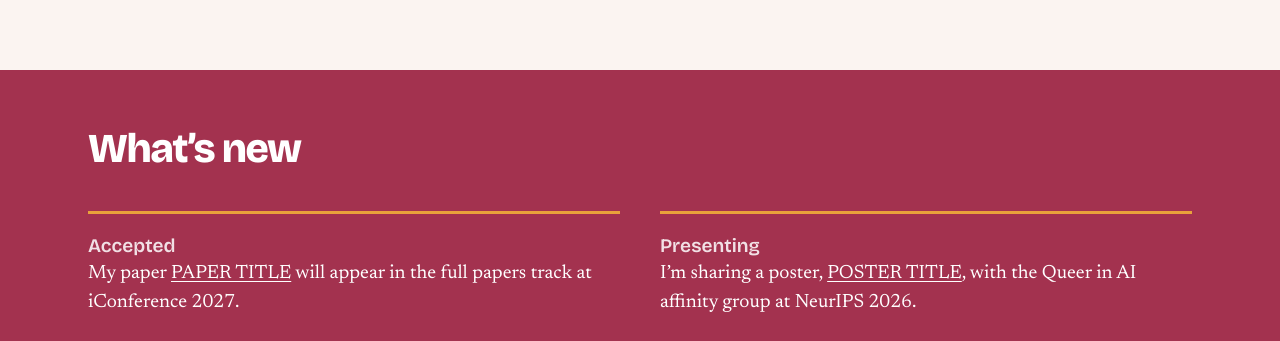
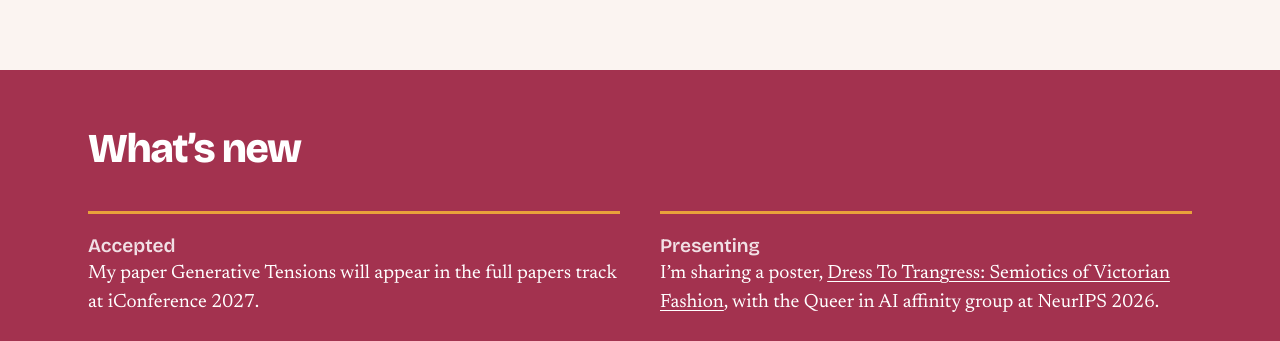
Before and after one commit to rscohen2/rscohen2.github.io, a plain HTML site: page index.html in a window 1280 px wide. Shown: the part 611-952 px from the top of the page. Drawn offline with nearby package versions, Linux system fonts and the light colour scheme.

Commit message:
Update index.html

```diff
--- a/index.html
+++ b/index.html
@@ -256,11 +256,11 @@
         <div class="news-grid">
           <div class="news-item">
             <p class="news-when">Accepted</p>
-            <p>My paper <a href="Cohen_iConference2027.pdf">PAPER TITLE</a> will appear in the full papers track at iConference 2027.</p>
+            <p>My paper <a>Generative Tensions</a> will appear in the full papers track at iConference 2027.</p>
           </div>
           <div class="news-item">
             <p class="news-when">Presenting</p>
-            <p>I’m sharing a poster, <a href="POSTER_LINK">POSTER TITLE</a>, with the Queer in AI affinity group at NeurIPS 2026.</p>
+            <p>I’m sharing a poster, <a href="https://neurips.cc/virtual/2026/loc/sydney/170757">Dress To Trangress: Semiotics of Victorian Fashion</a>, with the Queer in AI affinity group at NeurIPS 2026.</p>
           </div>
         </div>
       </div>
```
